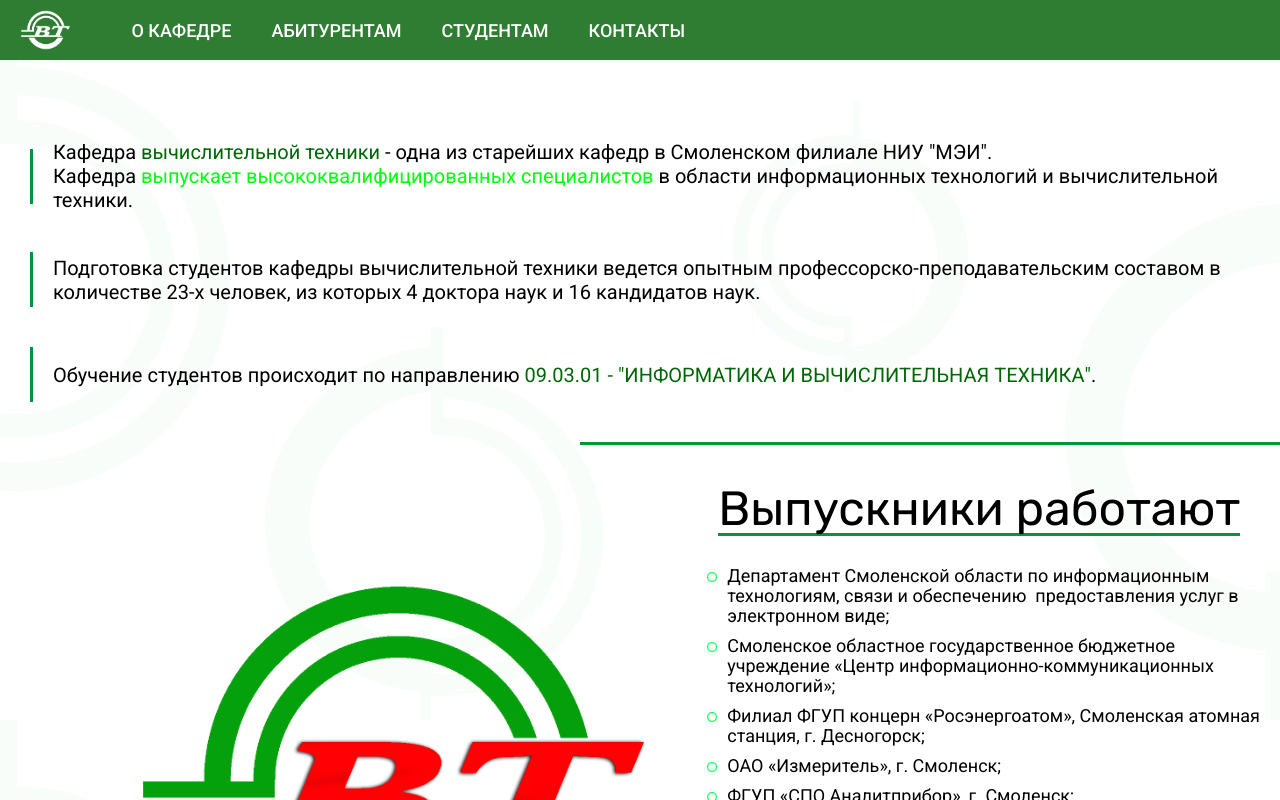
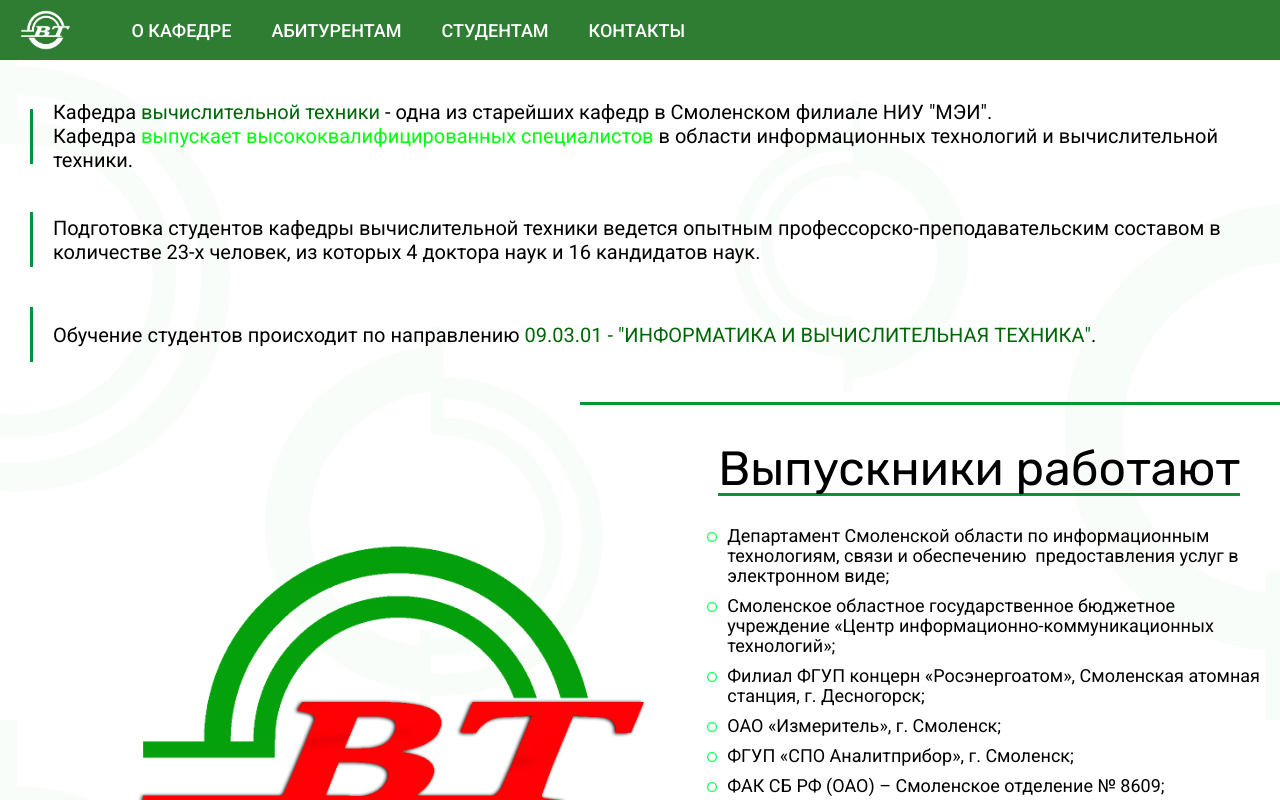
Before and after one commit to SyleeSFY/VT, a React (Create React App) app: page / in a window 1280 px wide. Shown: the top 800 px of the page. Built offline with nearby package versions, Linux system fonts and the light colour scheme.

Commit message:
Создание home page

```diff
--- a/src/styles/home.css
+++ b/src/styles/home.css
@@ -1,5 +1,5 @@
 .home {
-    padding-top: 80px;
+    padding-top: 40px;
 }
 
 .InfoCafedra {
```
